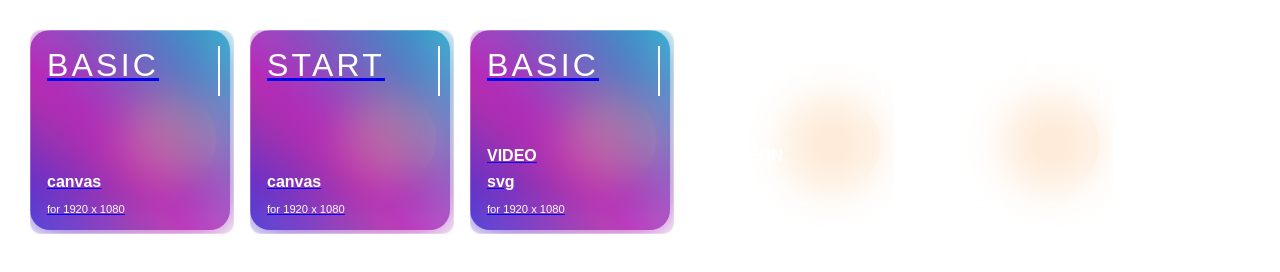
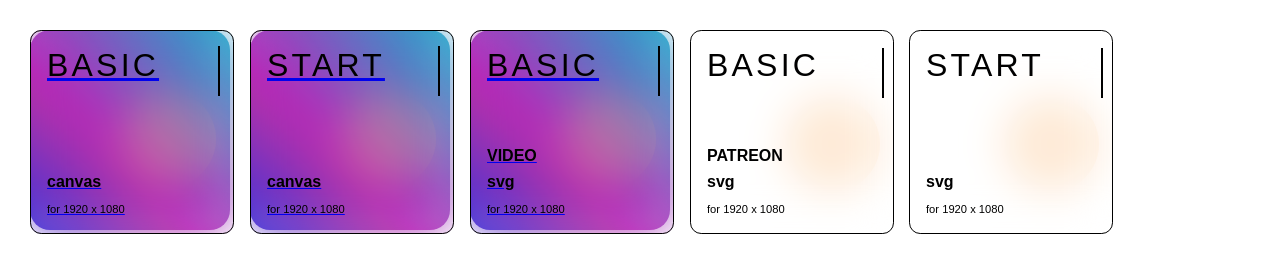
Before and after one commit to MichalAniol/gilotyna-stream, a plain HTML site: page docs/index.html in a window 1280 px wide. Shown: the top 272 px of the page. Drawn offline with Linux system fonts and the light colour scheme.

Commit message:
scheme: light

```diff
--- a/docs/index.css
+++ b/docs/index.css
@@ -83,8 +83,10 @@ p {
     text-align: center;
 }
 
+a {}
+
 .container {
-    color: white;
+    color: var(--second-color);
     position: relative;
     font-family: sans-serif;
 }
@@ -118,7 +120,7 @@ p {
     height: 170px;
     padding: 1rem;
     background-color: rgba(255, 255, 255, 0.074);
-    border: 1px solid rgba(255, 255, 255, 0.222);
+    border: 1px solid var(--second-color);
     -webkit-backdrop-filter: blur(20px);
     backdrop-filter: blur(20px);
     border-radius: 0.7rem;
```
